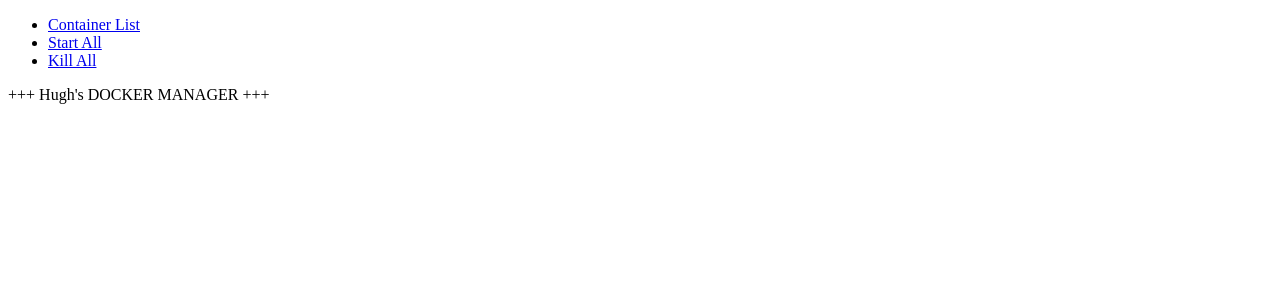
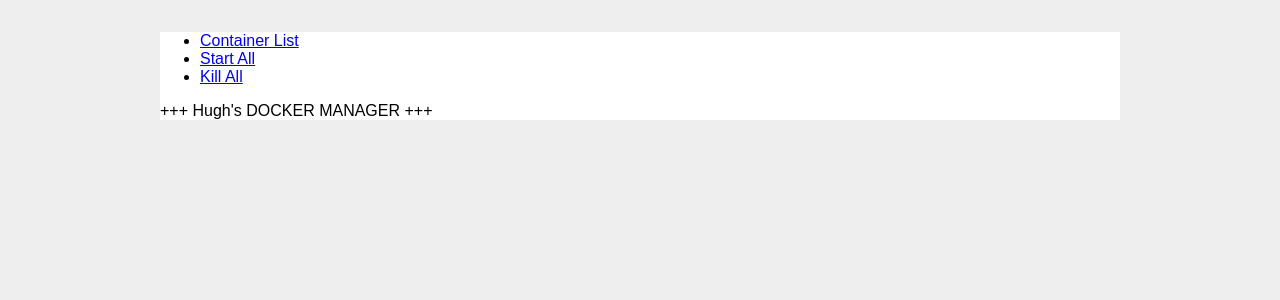
Before and after one commit to hbrace/HRDM, a Flask app: template templates/list.html in a window 1280 px wide. Shown: the top 300 px of the page. Run offline with Flask 2, Linux system fonts and the light colour scheme; the template is opened without the code that fills it, so the values that code supplies are empty.

Commit message:
style update

```diff
--- a/static/style.css
+++ b/static/style.css
@@ -1 +1,2 @@
-html {}
+html { font-family: sans-serif; background: #eee; padding: 1rem; }
+body { max-width: 960px; margin: 0 auto; background: white; }
```
